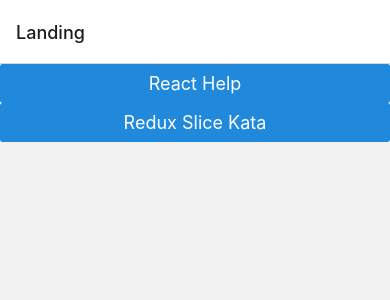
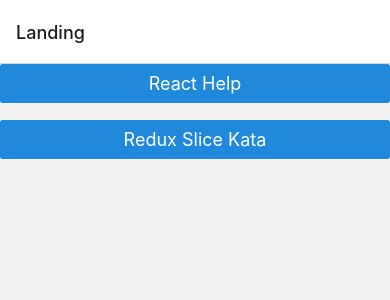
Before and after one commit to tbatty7/ReactNativeKatas, a React Native app: screen /Landing in a window 390 px wide. Shown: the top 300 px of the page. Built offline with nearby package versions, Linux system fonts and the light colour scheme.

Commit message:
add space between buttons

```diff
--- a/src/LandingScreen.tsx
+++ b/src/LandingScreen.tsx
@@ -1,6 +1,6 @@
 import * as React from 'react';
 import {View} from 'react-native';
-import {Button} from '@rneui/themed';
+import {Button, Text} from '@rneui/themed';
 
 export function LandingScreen(props: {navigation: any}) {
   function handleHelpButton() {
@@ -14,6 +14,7 @@
   return (
     <View>
       <Button title="React Help" onPress={handleHelpButton} />
+      <Text> </Text>
       <Button title="Redux Slice Kata" onPress={handleSliceKataButton} />
     </View>
   );
```
